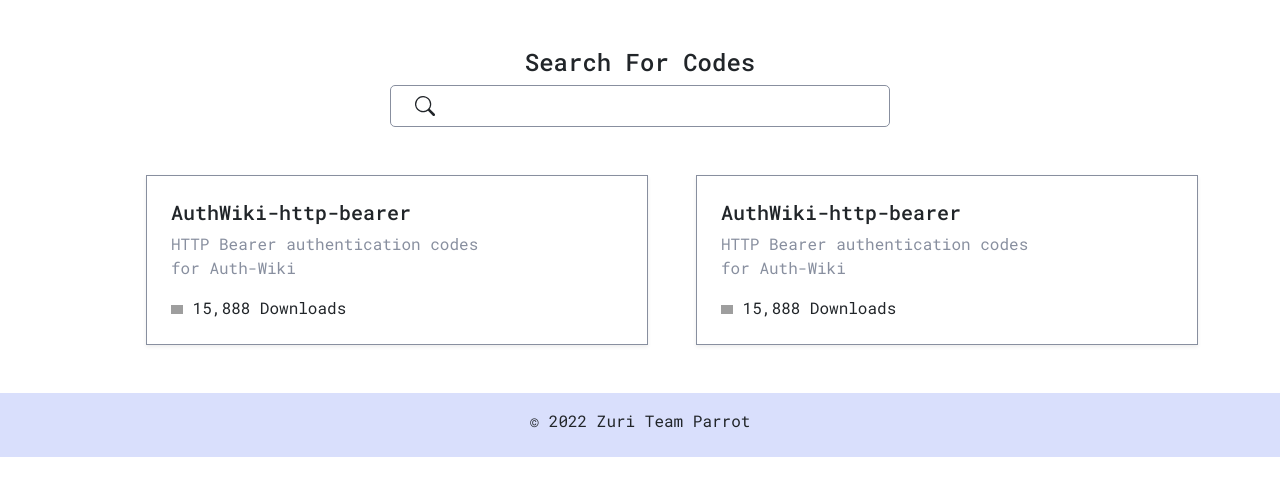
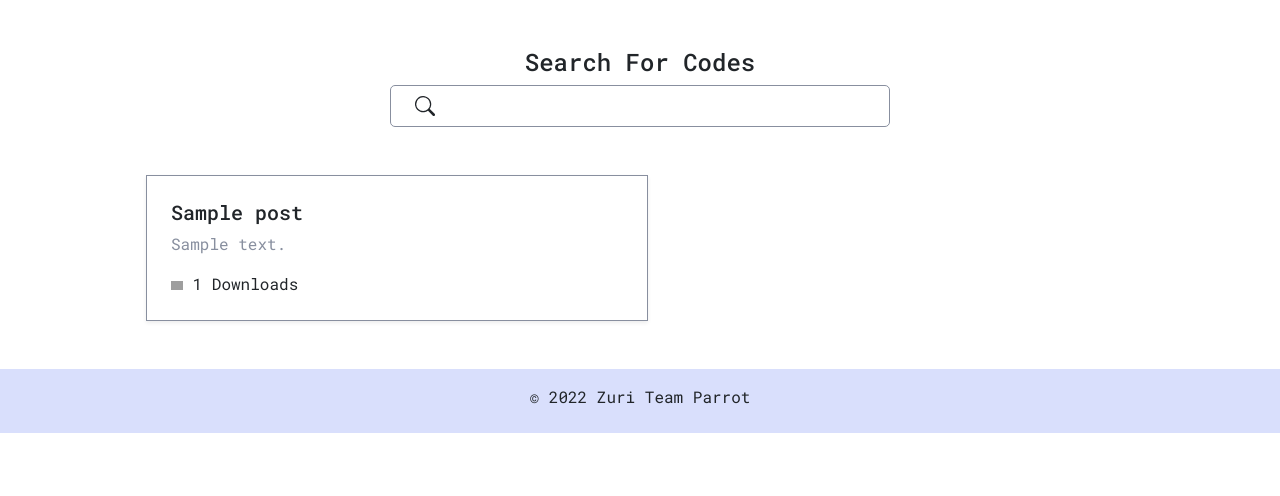
Before and after one commit to zuri-training/Auth_wiki-Team-Parrot, a Django app: page /library/ in a window 1280 px wide. Shown: the part 75-571 px from the top of the page. Run offline with Django 4.2, Linux system fonts and the light colour scheme; tables that the repository leaves empty hold one stand-in row (values such as "Sample post"); some libraries are stand-ins or nearby versions; grey boxes are pictures that could not be loaded.

Commit message:
creating designs and logic for library app

```diff
--- a/auth_wiki/library/models.py
+++ b/auth_wiki/library/models.py
@@ -10,7 +10,7 @@
 class Post(models.Model):
     title = models.TextField(max_length=500)
     description = models.TextField(max_length=700)
-    code_snippet = models.TextField(max_length=1000)
+    code_snippet = models.TextField()
     date_posted = models.DateTimeField(default=timezone.now)
     category = models.ForeignKey('Category', on_delete=models.CASCADE)
     author = models.ForeignKey(User, on_delete=models.CASCADE)
--- a/auth_wiki/library/static/main/css/styles.css
+++ b/auth_wiki/library/static/main/css/styles.css
@@ -146,6 +146,9 @@
 }
 /* INDEX STYLES */
 
+
+
+
 /* navbar styles */
 .un-nav {
   background-color: #d9dffc !important;
@@ -172,6 +175,14 @@
 .update-profile__img {
   width: 20px;
   /* height: 16px; */
+}
+
+/* Profile Dropdown */
+.profile-circle{
+  padding : 10px 17px;
+  /* height: 50px; */
+  border-radius: 50%;
+  background-color: #1C1D1F;
 }
 
 /* header styles */
--- a/auth_wiki/library/templates/main/base.html
+++ b/auth_wiki/library/templates/main/base.html
@@ -24,6 +24,8 @@
     <!-- note: this page is for unauthenticated users -->
     <!-- navbar -->
 
+
+
     <nav class="navbar navbar-expand-lg un-nav py-3">
       <div class="container-fluid">
         <div class="nav-logo pl-5">
@@ -32,6 +34,7 @@
             <span class="logo-text">AUTH-WIKI</span></a
           >
         </div>
+
         <button
           class="navbar-toggler"
           type="button"
@@ -44,7 +47,7 @@
           <span class="navbar-toggler-icon"></span>
         </button>
         <div class="collapse navbar-collapse" id="navbarSupportedContent">
-          <ul class="navbar-nav me-auto mb-2 mb-lg-0 ms-lg-auto">
+          <ul class="navbar-nav me-auto mb-2 mt-3 mt-lg-0 mb-lg-0 ms-lg-auto">
             <li class="nav-item active text-style">
               <a class="nav-link" href="{% url 'about' %}">About</a>
             </li>
@@ -52,9 +55,70 @@
               <a class="nav-link" href="{% url 'faq' %}">Faqs</a>
             </li>
             <li class="nav-item text-style">
-              <a class="nav-link" href="{%url 'library'%}">Library</a>
+              <a class="nav-link" href="{% url 'library' %}">Library</a>
             </li>
+
+            {% if user.is_authenticated %}
+
+
+              <li class="nav-item text-style d-block d-lg-none ">
+                <a class="nav-link" href="{% url 'account:profile' %}">Profile</a>
+              </li>
+
+              <li class="nav-item text-style d-block d-lg-none ">
+                <a class="nav-link" href="{% url 'account:logout' %}">Log Out</a>
+              </li>
+
+            {% endif %}
+
           </ul>
+
+
+          {% if user.is_authenticated %}
+
+
+          <li class="nav-item dropdown d-none d-lg-block pe-5" style='list-style-type: none'>
+            <a class="nav-link" href="#" role="button" data-bs-toggle="dropdown" aria-expanded="false">
+
+              {% if user.profile.first_name %}
+                <div> <img scr='{{user.profile.image.url}}' alt='' class='rounded-circle' width='50px' height='50px'> </div>
+
+              {% else %}
+
+              <div class='profile-circle'> <strong class='text-center text-white'> {{user.username|first}} </strong> </div>
+
+
+              {% endif %}
+
+            </a>
+            <ul class="dropdown-menu" style='left: -250px; top: 60px'>
+              <li>
+                <a class="dropdown-item" href="{% url 'account:profile' %}" title={{user.username}}>
+                  <div class='d-flex justify-content-space-between align-items-center'>
+                    {% if user.profile.first_name %}
+                      <div> <img scr='{{user.profile.image.url}}' class='rounded-circle me-3' width='70px' height='70px'> </div>
+                      <div class='profile-content'> <strong class='d-block text-start text-black'> {{user.profile.last_name}} {{user.profile.first_name}} </strong> <small  style='color: #83878A;'> {{user.email}} </small> </div>
+                    {% else %}
+                      <div class='profile-circle me-3' style='padding: 15px 22px'> <strong class='text-center text-white'> {{user.username|first}} </strong> </div>
+                      <div class='profile-content'> <small>Logged in as,</small> <strong class='d-block text-start text-black'> {{user.username}} </strong> <small  style='color: #83878A;'> {{user.email}} </small> </div>
+
+                    {% endif %}
+
+                  </div>
+                </a>
+              </li>
+              <hr>
+              <li><a class="dropdown-item" href="#">Another action</a></li>
+              <li><hr class="dropdown-divider"></li>
+              <li><a class="dropdown-item" href="{% url 'account:logout' %}">Logout</a></li>
+            </ul>
+          </li>
+
+          {% endif %}
+
+
+          {% if not user.is_authenticated %}
+
           <div class="d-flex">
             <div class="me-4">
               <a href="{% url 'account:login' %}" class="btn btn-outline-warning un-link">
@@ -65,6 +129,8 @@
             <div>
               <a href="{% url 'account:register' %}" class="btn un-link btn-warning">Sign Up</a>
             </div>
+
+          {% endif %}
             <!-- Auth users -->
             <!-- <div>
               <a href="#" class="btn btn-warning">
@@ -78,6 +144,8 @@
         </div>
       </div>
     </nav>
+
+
 
 
     {% block content %}
--- a/auth_wiki/library/templates/main/faq.html
+++ b/auth_wiki/library/templates/main/faq.html
@@ -9,7 +9,7 @@
     <div>
       <h3 class="text-center py-3">FAQs</h3>
 
-  <div class="accordion accordion-flush" id="accordionFlushExample">
+  <div class="accordion accordion-flush mb-5" id="accordionFlushExample">
 
     {% for data in faq_data %}
       <div class="accordion-item">
--- a/auth_wiki/library/templates/main/index.html
+++ b/auth_wiki/library/templates/main/index.html
@@ -9,7 +9,7 @@
   <div class="row">
     <!-- header image -->
     <div class="header-img col-md-12 col-lg-6">
-      <img class="header-img img-fluid" src="{% static 'main/img/community.jpg' %}" alt="img" />
+      <img class="header-img img-fluid" src="{% static 'main/img/community-removebg-preview.png' %}" alt="img" />
     </div>
     <!-- header community -->
     <div class="col-md-12 col-lg-6 d-flex flex-column justify-content-center text-center align-items-center">
--- a/auth_wiki/library/templates/main/library.html
+++ b/auth_wiki/library/templates/main/library.html
@@ -31,12 +31,13 @@
       <!-- .search-code items -->
       <div class="search-code__items">
         <div class="grid gap-5">
+          {% for data in post_data%}
           <div class="w-100 search-code__card shadow-sm">
             <div class="d-flex flex-column p-4 box">
               <div>
-                <h5>AuthWiki-http-bearer</h5>
+                <h5>{{data.title}}</h5>
                 <p class="text-wrap w-75 text-grey">
-                  HTTP Bearer authentication codes for Auth-Wiki
+                  {{data.description}}
                 </p>
               </div>
 
@@ -46,29 +47,11 @@
                   src="./assets/download.png"
                   alt="download-icon"
                 />
-                <span>15,888 Downloads</span>
+                <span>{{data.numberofdownloads}} Downloads</span>
               </div>
             </div>
           </div>
-          <div class="w-100 search-code__card shadow-sm">
-            <div class="d-flex flex-column p-4 box">
-              <div>
-                <h5>AuthWiki-http-bearer</h5>
-                <p class="text-wrap w-75 text-grey">
-                  HTTP Bearer authentication codes for Auth-Wiki
-                </p>
-              </div>
-
-              <div class="font-bold">
-                <img
-                  class="img-responsive downlod-icon"
-                  src="./assets/download.png"
-                  alt="download-icon"
-                />
-                <span>15,888 Downloads</span>
-              </div>
-            </div>
-          </div>
+          {% endfor %}
         </div>
       </div>
     </main>
```
Also changed, not shown: auth_wiki/library/migrations/0007_alter_post_code_snippet.py (added), auth_wiki/library/static/main/img/community-removebg-preview.png (added).
